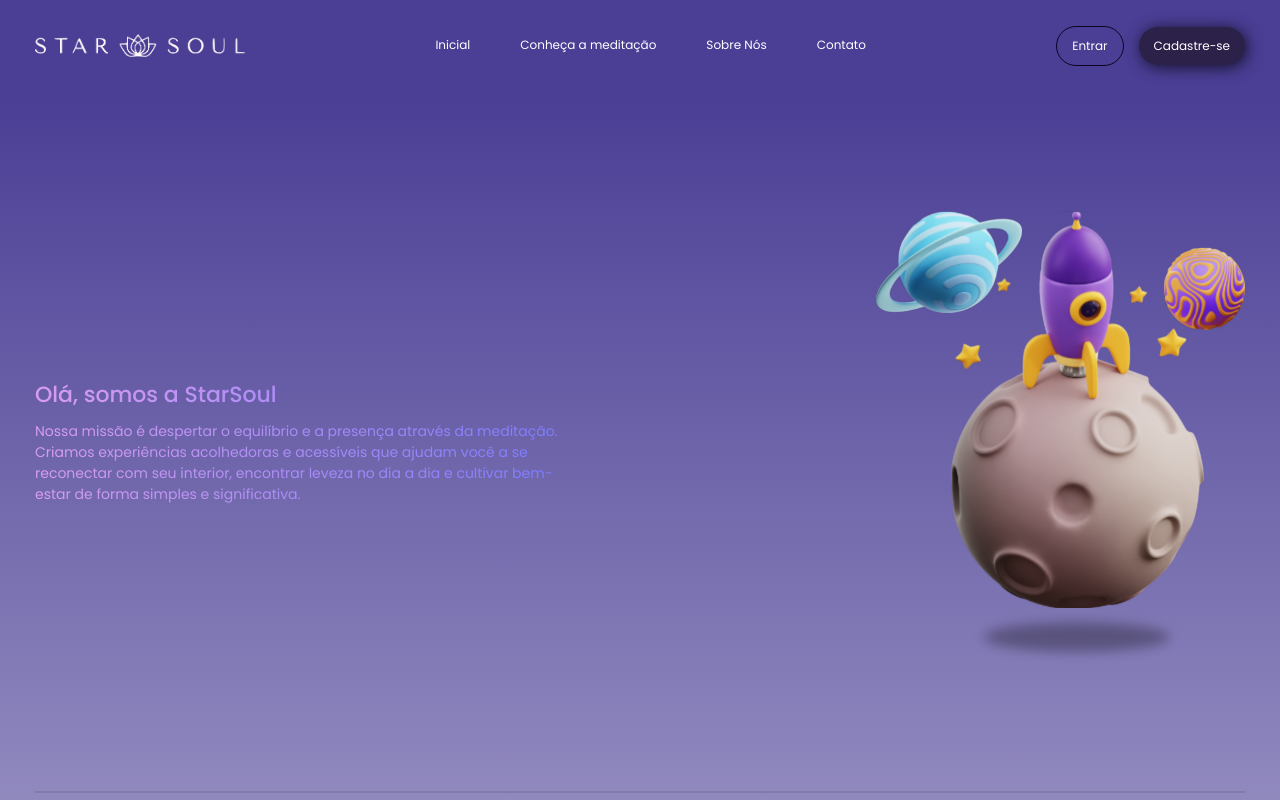
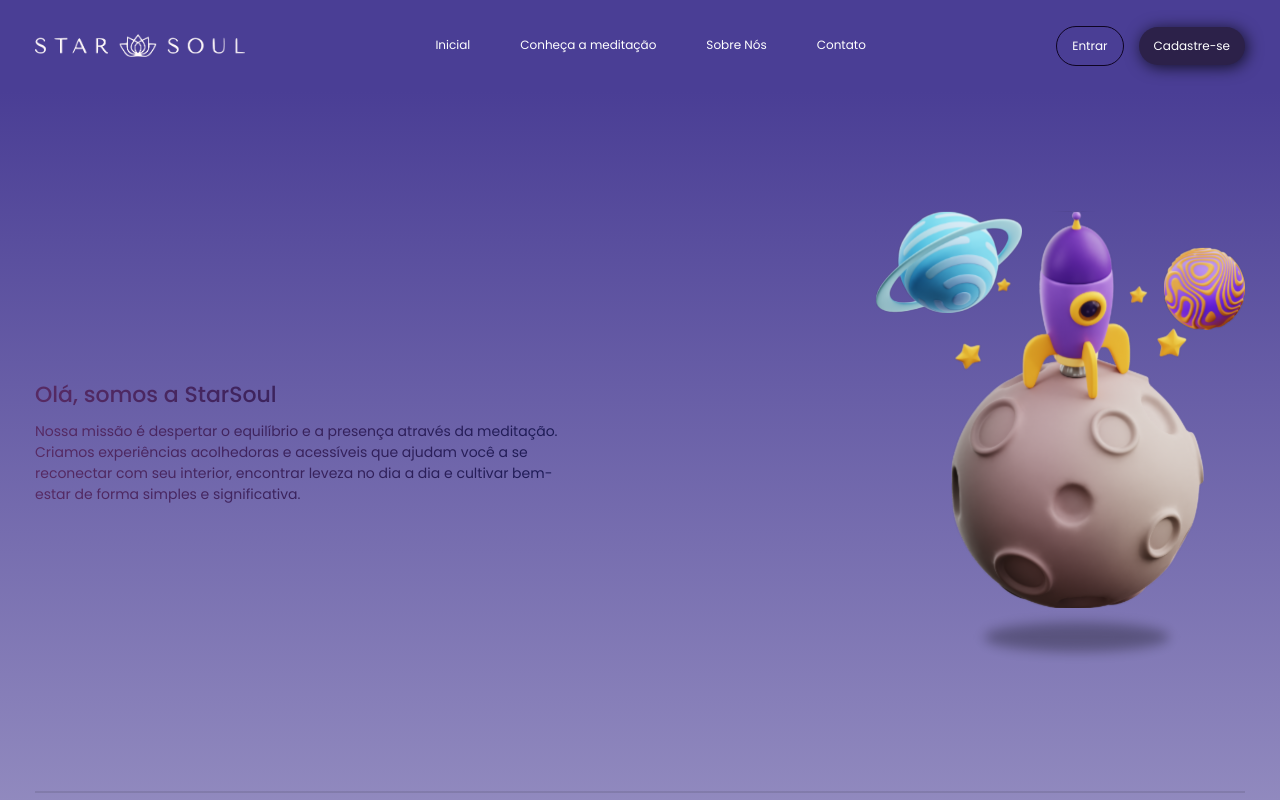
Before and after one commit to pedropalermodev/starsoul_frontend, a React (Vite) app: page /about-us in a window 1280 px wide. Shown: the top 800 px of the page. Built offline with nearby package versions, Linux system fonts and the light colour scheme; no server answers; a web font is replaced by a local one.

Commit message:
Alterações visuais mínimas

```diff
--- a/src/views/guest/pages/AboutUs/styles.scss
+++ b/src/views/guest/pages/AboutUs/styles.scss
@@ -37,7 +37,7 @@
                 }
 
                 .fill {
-                    background: linear-gradient(to right, rgb(216, 156, 240) 0%, #777aff 100%);
+                    background: linear-gradient(to right, #572a63 0%, #191a55 100%);
                     -webkit-background-clip: text;
                     -webkit-text-fill-color: transparent;
                 }
--- a/src/views/guest/pages/Home/index.jsx
+++ b/src/views/guest/pages/Home/index.jsx
@@ -83,7 +83,7 @@ function Home() {
                     <div className='home__container-feature-box'>
                         <img src={Test} alt="" />
                         <p className='home__container-feature-box--p'>Descubra seu caminho para a paz interior</p>
-                        <h1 className='home__container-feature-box--h1'>Meditação, Yoga, Retiros e Programs gratuitos para transformar sua vida</h1>
+                        <h1 className='home__container-feature-box--h1'>Meditação, Yoga, Retiros e Programas gratuitos para transformar sua vida</h1>
                     </div>
                     <div className='home__container-feature-triple'>
                         <div className="home__container-feature-triple-child">
```
